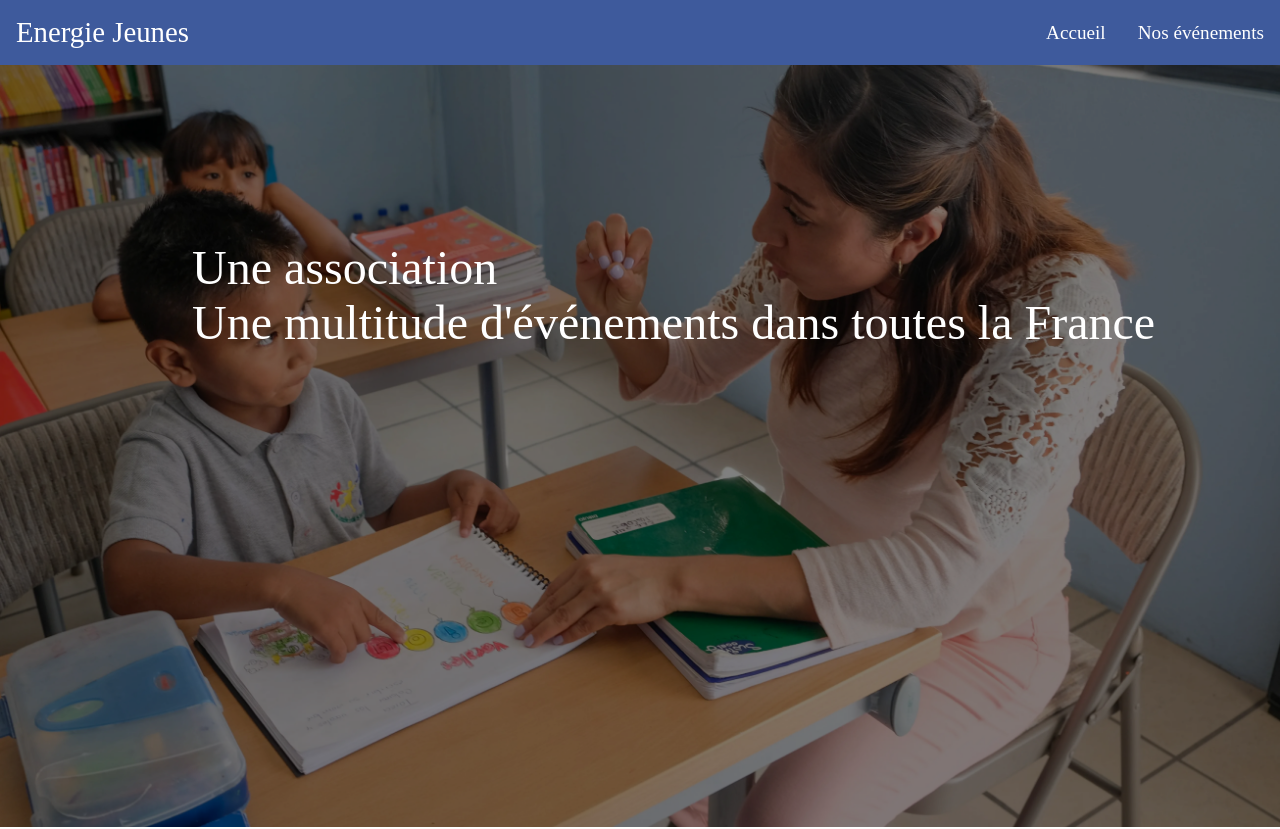
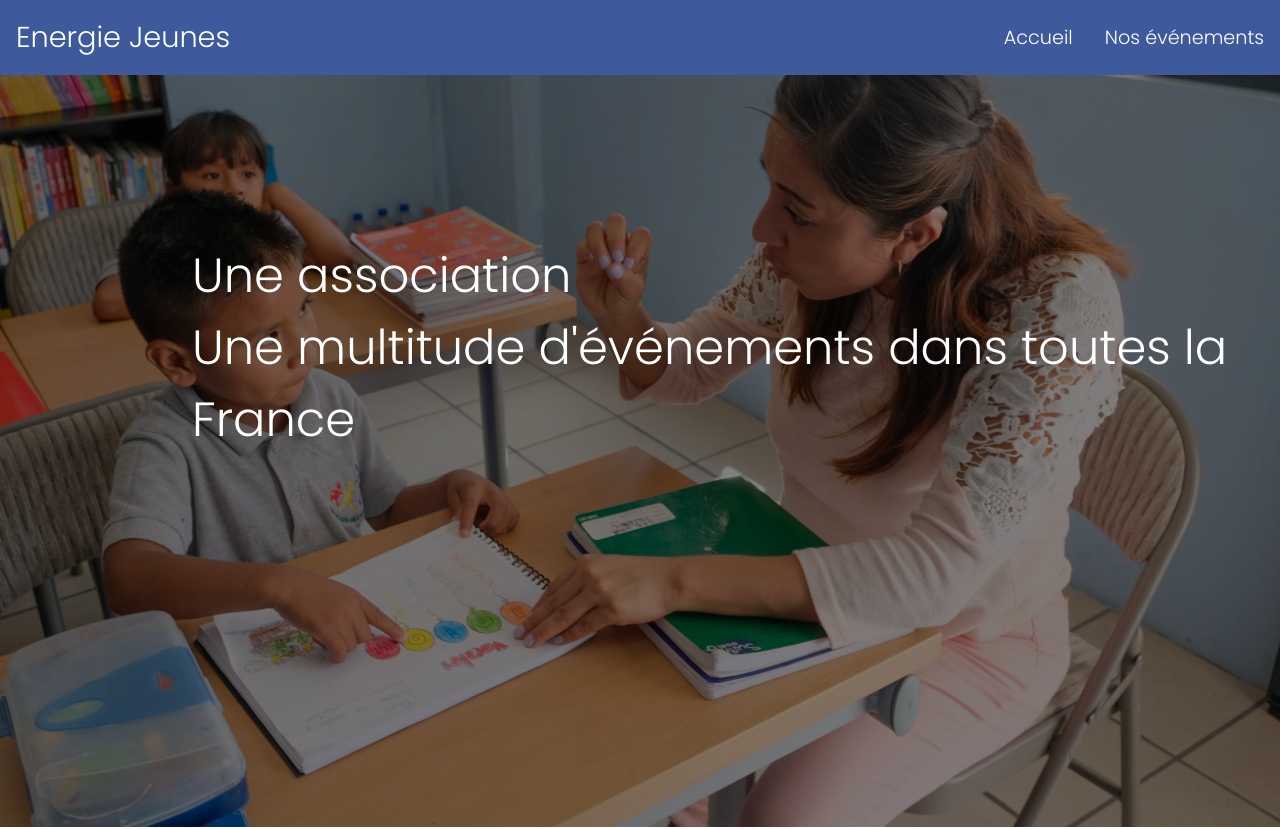
Before and after one commit to Prechh/Energie-Jeunes, a plain HTML site: page event.html in a window 1280 px wide. Shown: the top 829 px of the page. Drawn offline with nearby package versions, Linux system fonts and the light colour scheme.

Commit message:
import de la police décriture finale

```diff
--- a/event.html
+++ b/event.html
@@ -13,7 +13,7 @@
 </head>
 <body>
   <nav class="navBar">
-    <div class="navTitle"> Energie Jeunes </div>
+    <div class="navTitle"> <a href="http://localhost/Energie-Jeunes/index.html"> Energie Jeunes </a> </div>
 
     <i class='bx bx-menu'></i>
 
--- a/style.css
+++ b/style.css
@@ -1,10 +1,12 @@
-
+/* ----------------------- Import Google Font ------------------*/
+@import url('https://fonts.googleapis.com/css2?family=Poppins:wght@300&display=swap');
 
 *
 {
   box-sizing: border-box;
   --mainColor: #3e5a9c;
   --secondaryColor: #5a81db;
+  font-family: 'Poppins', sans-serif;
 }
 
 
@@ -35,6 +37,12 @@ body
 {
   font-size: 1.5rem;
   margin: 1rem;
+}
+
+.navTitle a
+{
+  color: white;
+  text-decoration: none;
 }
 
 .navLinks
@@ -689,7 +697,7 @@ i.bx-menu
     width: 45%;
     background-color: #e3e6e4;
     margin-left: 50px;
-    height: 100%;
+    max-height: 50%;
 
   }
 
```
Also changed, not shown: index.html (+1 -1 lines).
